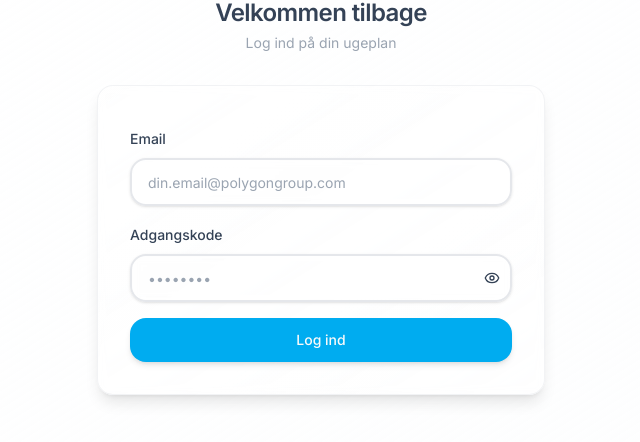
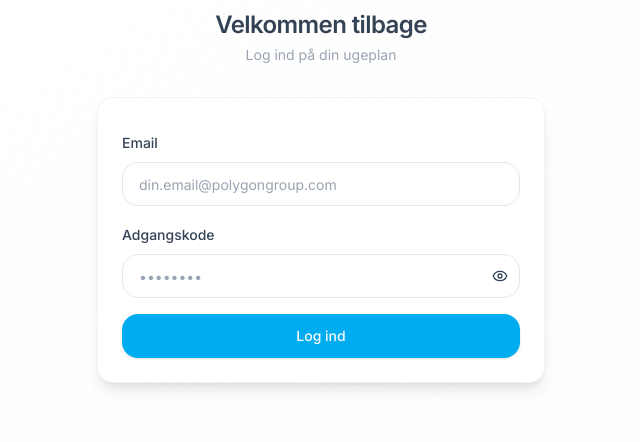
Before and after one commit to kschmidtjohansen/pdk12-ugeplan, a React (Vite) app: page /login in a window 1280 px wide. Shown: the part 256-698 px from the top of the page, without its empty margins (319-959 px from the left). Built offline with nearby package versions, Linux system fonts and the light colour scheme; no server answers; the database is empty; a web font is replaced by a local one.

Commit message:
Premium HR UI overhaul
Co-authored-by: kschmidtjohansen <60236163+kschmidtjohansen@users.noreply.github.com>

```diff
--- a/src/components/Layout/MainLayout.tsx
+++ b/src/components/Layout/MainLayout.tsx
@@ -101,7 +101,7 @@ const MainLayout: React.FC<MainLayoutProps> = ({ children }) => {
         <TopNavbar />
         <RealtimeChangeNotifier />
 
-        <main className="flex-1 w-full bg-gradient-to-br from-muted/20 via-background to-muted/30 pt-20">
+        <main className="flex-1 w-full bg-muted/10 pt-20">
           <PullToRefresh onRefresh={handlePullRefresh}>
             <div className="animate-fade-in-up w-full">
               <SecurityErrorBoundary>
--- a/src/components/Layout/PageHeader.tsx
+++ b/src/components/Layout/PageHeader.tsx
@@ -13,7 +13,7 @@ const PageHeader: React.FC<PageHeaderProps> = ({
   children
 }) => {
   return (
-    <div className="bg-card rounded-2xl border border-border/50 p-6 shadow-md mb-6">
+    <div className="bg-card rounded-2xl border border-border/40 p-6 shadow-sm mb-6">
       <div className="flex items-center justify-between">
         <div className="space-y-1">
           <h1 className="text-2xl font-bold tracking-tight text-foreground">{title}</h1>
--- a/src/components/Layout/TopNavbar.tsx
+++ b/src/components/Layout/TopNavbar.tsx
@@ -152,7 +152,7 @@ const TopNavbar: React.FC = () => {
             <div className="flex md:hidden">
               <button
                 onClick={() => setMobileMenuOpen(!mobileMenuOpen)}
-                className="inline-flex items-center justify-center p-2 rounded-xl text-foreground hover:text-foreground hover:bg-muted focus:outline-none transition-colors duration-200"
+                className="inline-flex items-center justify-center p-2 rounded-xl text-foreground hover:text-foreground hover:bg-muted focus:outline-none transition-colors duration-200 min-h-[44px] min-w-[44px]"
               >
                 {mobileMenuOpen ? (
                   <X className="h-6 w-6" aria-hidden="true" />
--- a/src/components/ui/badge.tsx
+++ b/src/components/ui/badge.tsx
@@ -5,7 +5,7 @@ import { cva, type VariantProps } from "class-variance-authority"
 import { cn } from "@/lib/utils"
 
 const badgeVariants = cva(
-  "inline-flex items-center rounded-full border px-3 py-1 text-xs font-semibold transition-all duration-200 focus:outline-none focus:ring-2 focus:ring-ring focus:ring-offset-2 hover:scale-105",
+  "inline-flex items-center rounded-full border px-3 py-1 text-xs font-medium transition-colors duration-200 focus:outline-none focus:ring-2 focus:ring-ring focus:ring-offset-2",
   {
     variants: {
       variant: {
--- a/src/components/ui/button.tsx
+++ b/src/components/ui/button.tsx
@@ -6,31 +6,31 @@ import { cva, type VariantProps } from "class-variance-authority"
 import { cn } from "@/lib/utils"
 
 const buttonVariants = cva(
-  "inline-flex items-center justify-center gap-2 whitespace-nowrap rounded-xl text-sm font-medium transition-all duration-200 focus-visible:outline-none focus-visible:ring-2 focus-visible:ring-ring focus-visible:ring-offset-2 disabled:pointer-events-none disabled:opacity-50 [&_svg]:pointer-events-none [&_svg]:size-4 [&_svg]:shrink-0 relative overflow-hidden",
+  "inline-flex items-center justify-center gap-2 whitespace-nowrap rounded-xl text-sm font-medium transition-colors duration-200 focus-visible:outline-none focus-visible:ring-2 focus-visible:ring-ring focus-visible:ring-offset-2 disabled:pointer-events-none disabled:opacity-50 [&_svg]:pointer-events-none [&_svg]:size-4 [&_svg]:shrink-0",
   {
     variants: {
       variant: {
-        default: "bg-primary text-primary-foreground shadow-md hover:bg-primary/90 hover:shadow-lg hover:scale-[1.02] active:scale-[0.98]",
+        default: "bg-primary text-primary-foreground shadow-sm hover:bg-primary/90",
         destructive:
-          "bg-destructive text-destructive-foreground shadow-md hover:bg-destructive/90 hover:shadow-lg hover:scale-[1.02] active:scale-[0.98]",
+          "bg-destructive text-destructive-foreground shadow-sm hover:bg-destructive/90",
         outline:
-          "border-2 border-border bg-background/80 backdrop-blur-sm hover:bg-accent hover:text-accent-foreground hover:border-primary/50 hover:shadow-md hover:scale-[1.02] active:scale-[0.98]",
+          "border border-border bg-background hover:bg-accent hover:text-accent-foreground",
         secondary:
-          "bg-secondary text-secondary-foreground shadow-sm hover:bg-secondary/80 hover:shadow-md hover:scale-[1.02] active:scale-[0.98]",
-        ghost: "hover:bg-accent hover:text-accent-foreground hover:scale-[1.02] active:scale-[0.98]",
+          "bg-secondary text-secondary-foreground shadow-sm hover:bg-secondary/80",
+        ghost: "hover:bg-accent hover:text-accent-foreground",
         link: "text-primary underline-offset-4 hover:underline hover:text-primary/80",
-        gradient: "bg-gradient-to-r from-primary to-primary/80 text-primary-foreground shadow-lg hover:shadow-xl hover:scale-[1.02] active:scale-[0.98] before:absolute before:inset-0 before:bg-gradient-to-r before:from-white/20 before:to-transparent before:opacity-0 hover:before:opacity-100 before:transition-opacity",
-        glass: "bg-white/10 backdrop-blur-md border border-white/20 text-foreground shadow-lg hover:bg-white/20 hover:shadow-xl hover:scale-[1.02] active:scale-[0.98]",
-        success: "bg-success text-success-foreground shadow-md hover:bg-success/90 hover:shadow-lg hover:scale-[1.02] active:scale-[0.98]",
-        warning: "bg-warning text-warning-foreground shadow-md hover:bg-warning/90 hover:shadow-lg hover:scale-[1.02] active:scale-[0.98]",
-        info: "bg-info text-info-foreground shadow-md hover:bg-info/90 hover:shadow-lg hover:scale-[1.02] active:scale-[0.98]",
+        gradient: "bg-gradient-to-r from-primary to-primary/80 text-primary-foreground shadow-sm hover:shadow-md",
+        glass: "bg-white/10 backdrop-blur-md border border-white/20 text-foreground shadow-sm hover:bg-white/20",
+        success: "bg-success text-success-foreground shadow-sm hover:bg-success/90",
+        warning: "bg-warning text-warning-foreground shadow-sm hover:bg-warning/90",
+        info: "bg-info text-info-foreground shadow-sm hover:bg-info/90",
       },
       size: {
-        default: "h-11 px-6 py-2.5",
+        default: "h-11 min-h-[44px] px-6 py-2.5",
         sm: "h-9 rounded-lg px-4 text-xs",
         lg: "h-12 rounded-xl px-8 text-base",
         xl: "h-14 rounded-2xl px-10 text-lg",
-        icon: "h-11 w-11",
+        icon: "h-11 w-11 min-h-[44px] min-w-[44px]",
         "icon-sm": "h-9 w-9 rounded-lg",
         "icon-lg": "h-12 w-12 rounded-xl",
       },
--- a/src/components/ui/card.tsx
+++ b/src/components/ui/card.tsx
@@ -10,8 +10,7 @@ const Card = React.forwardRef<
   <div
     ref={ref}
     className={cn(
-      "rounded-2xl border border-border/50 bg-card/80 backdrop-blur-sm text-card-foreground shadow-lg overflow-hidden relative",
-      "before:absolute before:inset-0 before:bg-gradient-to-br before:from-white/5 before:to-transparent before:pointer-events-none",
+      "rounded-2xl border border-border/40 bg-card text-card-foreground shadow-sm overflow-hidden",
       className
     )}
     {...props}
@@ -25,7 +24,7 @@ const CardHeader = React.forwardRef<
 >(({ className, ...props }, ref) => (
   <div
     ref={ref}
-    className={cn("flex flex-col space-y-2 p-8 pb-6 relative z-10", className)}
+    className={cn("flex flex-col space-y-2 p-6", className)}
     {...props}
   />
 ))
@@ -62,7 +61,7 @@ const CardContent = React.forwardRef<
   HTMLDivElement,
   React.HTMLAttributes<HTMLDivElement>
 >(({ className, ...props }, ref) => (
-  <div ref={ref} className={cn("p-8 pt-0 relative z-10", className)} {...props} />
+  <div ref={ref} className={cn("p-6 pt-0", className)} {...props} />
 ))
 CardContent.displayName = "CardContent"
 
@@ -72,7 +71,7 @@ const CardFooter = React.forwardRef<
 >(({ className, ...props }, ref) => (
   <div
     ref={ref}
-    className={cn("flex items-center p-8 pt-0 relative z-10", className)}
+    className={cn("flex items-center p-6 pt-0", className)}
     {...props}
   />
 ))
--- a/src/components/ui/dialog.tsx
+++ b/src/components/ui/dialog.tsx
@@ -24,7 +24,7 @@ const DialogContent = React.forwardRef<React.ElementRef<typeof DialogPrimitive.C
   ...props
 }, ref) => <DialogPortal>
     <DialogOverlay className="px-[15px]" />
-    <DialogPrimitive.Content ref={ref} className={cn("fixed left-[50%] top-[50%] z-50 grid w-full max-w-lg translate-x-[-50%] translate-y-[-50%] gap-6 border-2 border-border/50 bg-background/95 backdrop-blur-xl p-8 shadow-2xl duration-300 data-[state=open]:animate-in data-[state=closed]:animate-out data-[state=closed]:fade-out-0 data-[state=open]:fade-in-0 data-[state=closed]:zoom-out-95 data-[state=open]:zoom-in-95 data-[state=closed]:slide-out-to-left-1/2 data-[state=closed]:slide-out-to-top-[48%] data-[state=open]:slide-in-from-left-1/2 data-[state=open]:slide-in-from-top-[48%] sm:rounded-2xl", "before:absolute before:inset-0 before:bg-gradient-to-br before:from-white/10 before:to-transparent before:pointer-events-none before:rounded-2xl", className)} {...props}>
+    <DialogPrimitive.Content ref={ref} className={cn("fixed left-[50%] top-[50%] z-50 grid w-full max-w-lg translate-x-[-50%] translate-y-[-50%] gap-6 border border-border/50 bg-background p-8 shadow-xl duration-300 data-[state=open]:animate-in data-[state=closed]:animate-out data-[state=closed]:fade-out-0 data-[state=open]:fade-in-0 data-[state=closed]:zoom-out-95 data-[state=open]:zoom-in-95 data-[state=closed]:slide-out-to-left-1/2 data-[state=closed]:slide-out-to-top-[48%] data-[state=open]:slide-in-from-left-1/2 data-[state=open]:slide-in-from-top-[48%] sm:rounded-2xl", className)} {...props}>
       {children}
       <DialogPrimitive.Close className="absolute right-4 top-4 z-50 rounded-lg opacity-70 ring-offset-background transition-all hover:opacity-100 hover:bg-accent hover:text-accent-foreground focus:outline-none focus:ring-2 focus:ring-ring focus:ring-offset-2 disabled:pointer-events-none data-[state=open]:bg-accent data-[state=open]:text-muted-foreground h-10 w-10 flex items-center justify-center p-0 border border-border/20 hover:border-border/40 bg-background/50 hover:bg-background/80 cursor-pointer">
         <X className="h-5 w-5 pointer-events-none" />
@@ -36,12 +36,12 @@ DialogContent.displayName = DialogPrimitive.Content.displayName;
 const DialogHeader = ({
   className,
   ...props
-}: React.HTMLAttributes<HTMLDivElement>) => <div className={cn("flex flex-col space-y-2 text-center sm:text-left relative z-10", className)} {...props} />;
+}: React.HTMLAttributes<HTMLDivElement>) => <div className={cn("flex flex-col space-y-2 text-center sm:text-left", className)} {...props} />;
 DialogHeader.displayName = "DialogHeader";
 const DialogFooter = ({
   className,
   ...props
-}: React.HTMLAttributes<HTMLDivElement>) => <div className={cn("flex flex-col-reverse sm:flex-row sm:justify-end sm:space-x-3 space-y-2 space-y-reverse sm:space-y-0 relative z-10", className)} {...props} />;
+}: React.HTMLAttributes<HTMLDivElement>) => <div className={cn("flex flex-col-reverse sm:flex-row sm:justify-end sm:space-x-3 space-y-2 space-y-reverse sm:space-y-0", className)} {...props} />;
 DialogFooter.displayName = "DialogFooter";
 const DialogTitle = React.forwardRef<React.ElementRef<typeof DialogPrimitive.Title>, React.ComponentPropsWithoutRef<typeof DialogPrimitive.Title>>(({
   className,
--- a/src/components/ui/input.tsx
+++ b/src/components/ui/input.tsx
@@ -9,8 +9,7 @@ const Input = React.forwardRef<HTMLInputElement, React.ComponentProps<"input">>(
       <input
         type={type}
         className={cn(
-          "flex h-12 w-full rounded-xl border-2 border-input bg-background/50 backdrop-blur-sm px-4 py-3 text-base ring-offset-background file:border-0 file:bg-transparent file:text-sm file:font-medium file:text-foreground placeholder:text-muted-foreground focus-visible:outline-none focus-visible:ring-2 focus-visible:ring-ring focus-visible:ring-offset-2 focus-visible:border-primary/50 disabled:cursor-not-allowed disabled:opacity-50 transition-all duration-200 hover:border-primary/30 md:text-sm",
-          "shadow-sm hover:shadow-md focus:shadow-lg",
+          "flex h-11 w-full rounded-xl border border-input bg-background px-4 text-base ring-offset-background file:border-0 file:bg-transparent file:text-sm file:font-medium file:text-foreground placeholder:text-muted-foreground focus-visible:outline-none focus-visible:ring-2 focus-visible:ring-ring focus-visible:ring-offset-2 focus-visible:border-primary/50 disabled:cursor-not-allowed disabled:opacity-50 transition-colors duration-200 hover:border-primary/30 md:text-sm",
           className
         )}
         ref={ref}
```
Also changed, not shown: src/components/ui/status-badge.tsx (+8 -8 lines).
